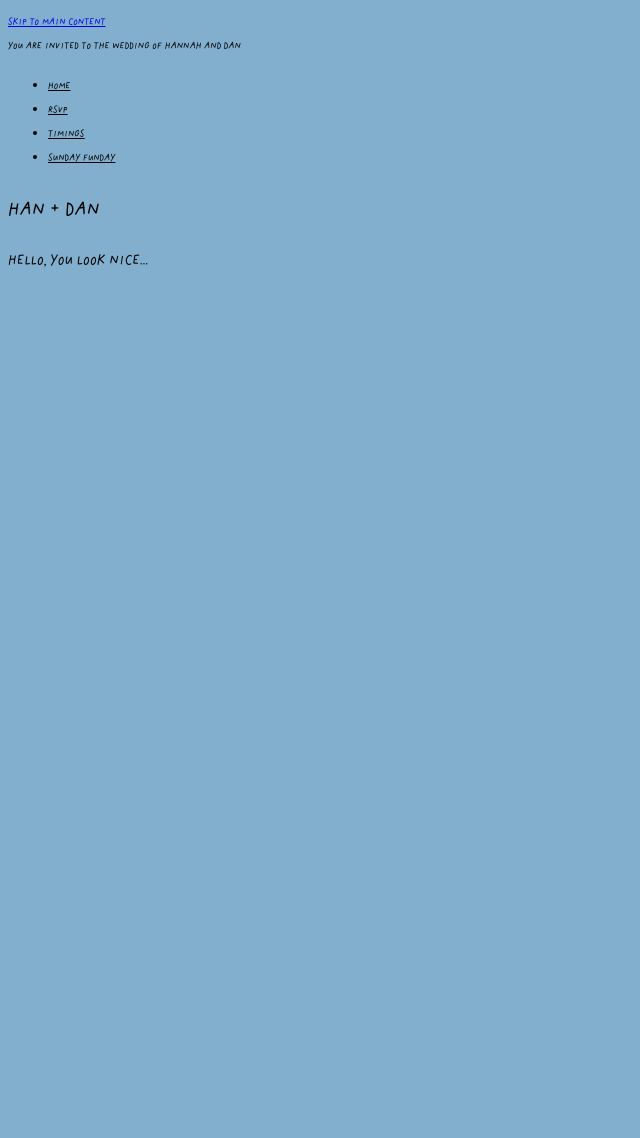
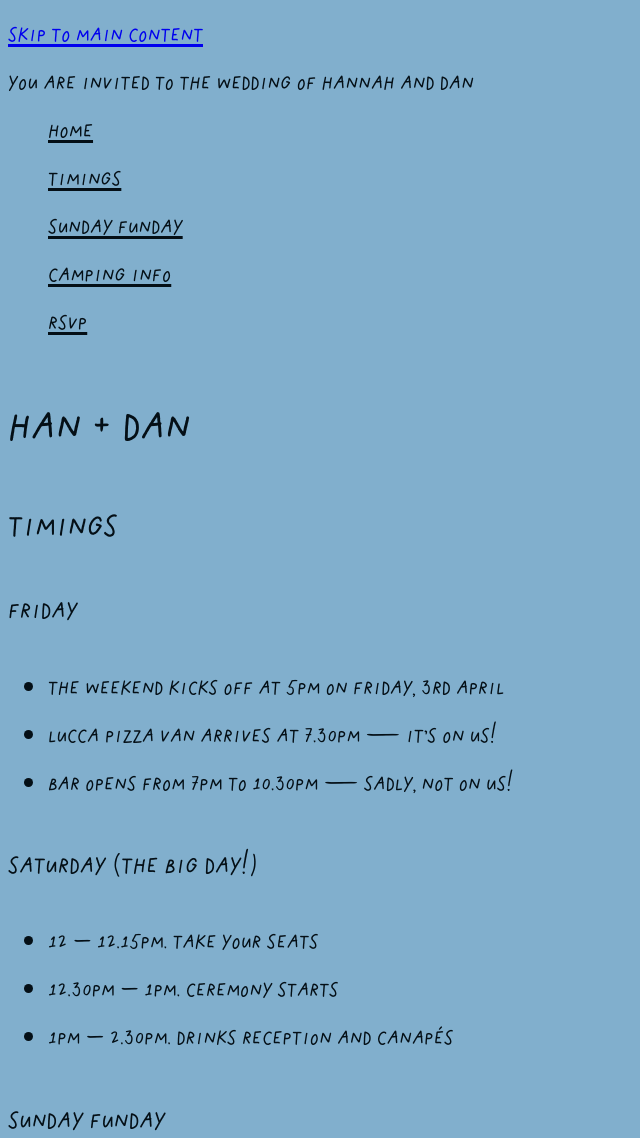
Before and after one commit to MrSleeth/handan-wedding, an Eleventy site: page index.md in a window 1280 px wide. Shown: the whole page, without its empty margins (0-640 px from the left). Before the commit the page ends 808 px from the top, so only its background shows below. Built offline with nearby package versions, Linux system fonts and the light colour scheme; Eleventy itself is replaced by a stand-in of ours; files that its build step writes are made by us from their sources.

Commit message:
Work in progess

```diff
--- a/_includes/main.njk
+++ b/_includes/main.njk
@@ -15,10 +15,11 @@
   </header>
   <nav aria-label="site">
       <ul>
-        <li><a href="/">Home</a></li>
-        <li><a href="/form">RSVP</a></li>
+        <li><a href="/" aria-current="page">Home</a></li>
         <li><a href="/#timings">Timings</a></li>
         <li><a href="/#sunday">Sunday Funday</a></li>
+        <li><a href="/#camping">Camping Info</a></li>
+        <li><a href="/form">RSVP</a></li>
       </ul>
     </nav>
   <main id="main">
--- a/bundle.css
+++ b/bundle.css
@@ -116,6 +116,17 @@ textarea:not([rows]) {
 
 body {
   background-color: var(--blue);
+  color: hsl(204, 70%, 5%);
+  font-size: 2em;
+}
+
+nav {
+  display: flex;
+}
+
+nav > ul {
+  list-style-type: none;
+  margin: 0;
 }
 
 
--- a/index.md
+++ b/index.md
@@ -1,6 +1,22 @@
 ---
 layout: main.njk
 title: Han + Dan
+bar_open: 7
+bar_closed: 10:30
 ---
 
-## Hello, you look nice...
+## Timings
+
+### Friday
+
+- The weekend kicks off at 5pm on Friday, 3rd April
+- Lucca Pizza van arrives at 7:30pm — it's on us!
+- Bar opens from {{ bar_open }}pm to {{ bar_closed }}pm — sadly, not on us!
+
+### Saturday (The Big Day!)
+
+- 12 – 12:15pm: Take your seats
+- 12:30pm – 1pm: Ceremony starts
+- 1pm – 2:30pm: Drinks reception and canapés
+
+### Sunday Funday
```
